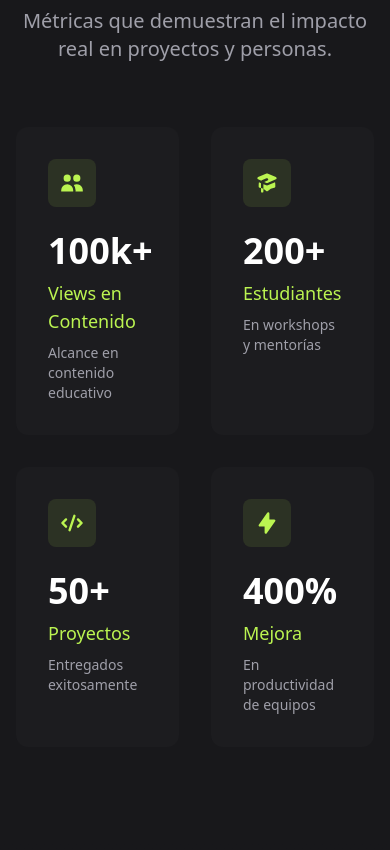
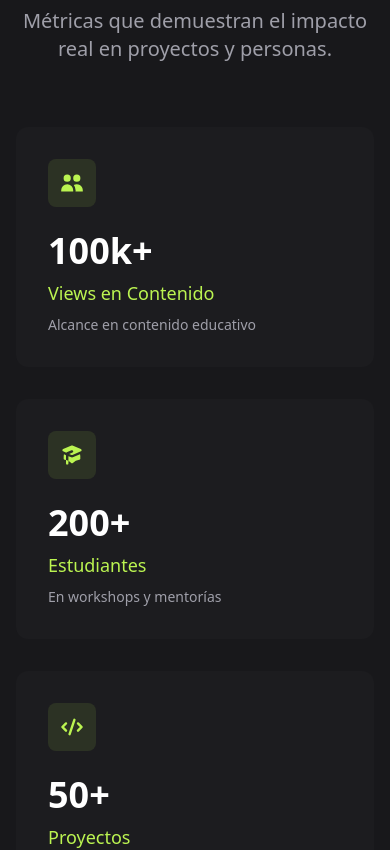
Before and after one commit to NoeOsorio/noeosorio-landing, a React (Vite) app: page / in a window 390 px wide. Shown: the part 2940-3790 px from the top of the page. Built offline with nearby package versions, Linux system fonts and the light colour scheme.

Commit message:
Fix mobile view

```diff
--- a/src/components/Navbar.tsx
+++ b/src/components/Navbar.tsx
@@ -24,7 +24,7 @@ const Navbar = () => {
 
   return (
     <header className={`fixed top-0 inset-x-0 z-50 transition-all duration-300 ${
-      isScrolled ? 'bg-zinc-900/80 backdrop-blur-xl' : 'bg-transparent'
+      isScrolled || isMenuOpen ? 'bg-zinc-900/80 backdrop-blur-xl' : 'bg-transparent'
     }`}>
       <nav className="container mx-auto px-4">
         <div className="flex items-center justify-between h-20">
--- a/src/sections/ImpactNumbers.tsx
+++ b/src/sections/ImpactNumbers.tsx
@@ -50,7 +50,7 @@ const ImpactNumbers = () => {
         </div>
 
         {/* Metrics Grid */}
-        <div className="grid grid-cols-2 md:grid-cols-4 gap-8">
+        <div className="grid grid-cols-1 md:grid-cols-2 gap-8">
           {metrics.map((metric, index) => (
             <div
               key={index}
```
